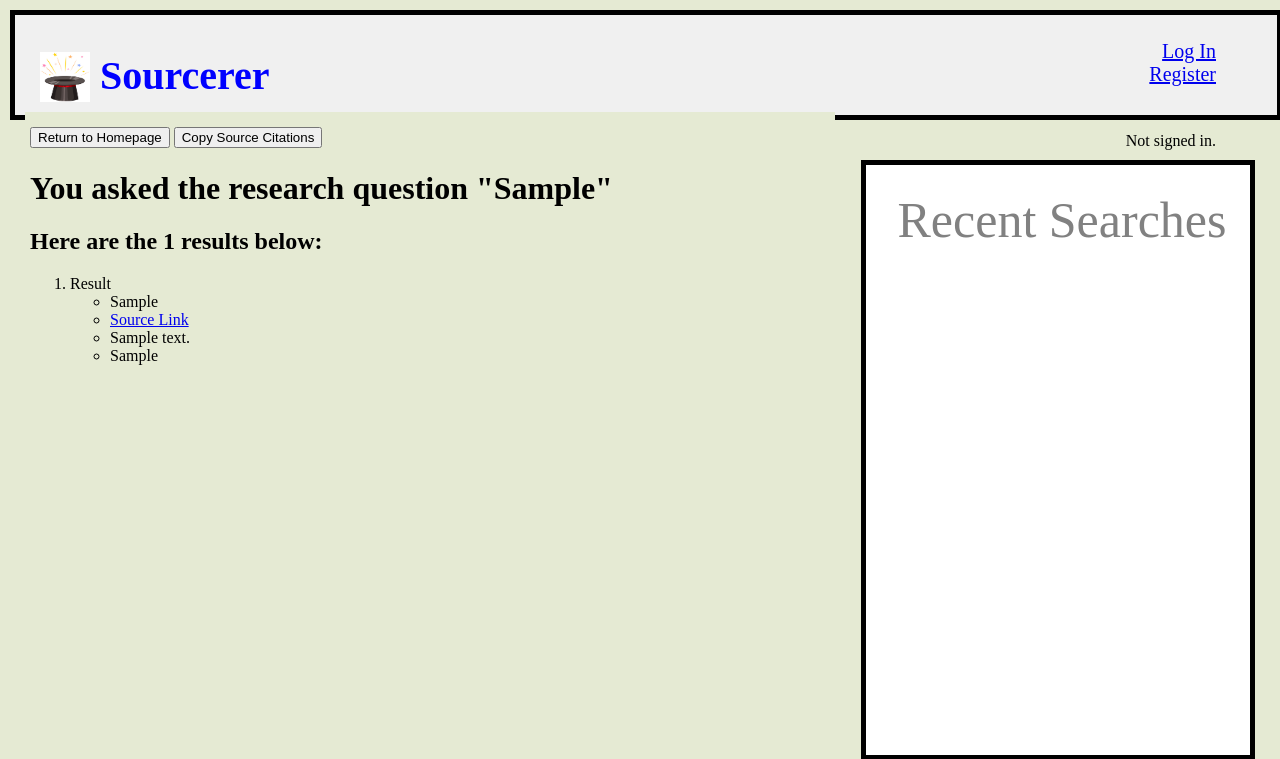
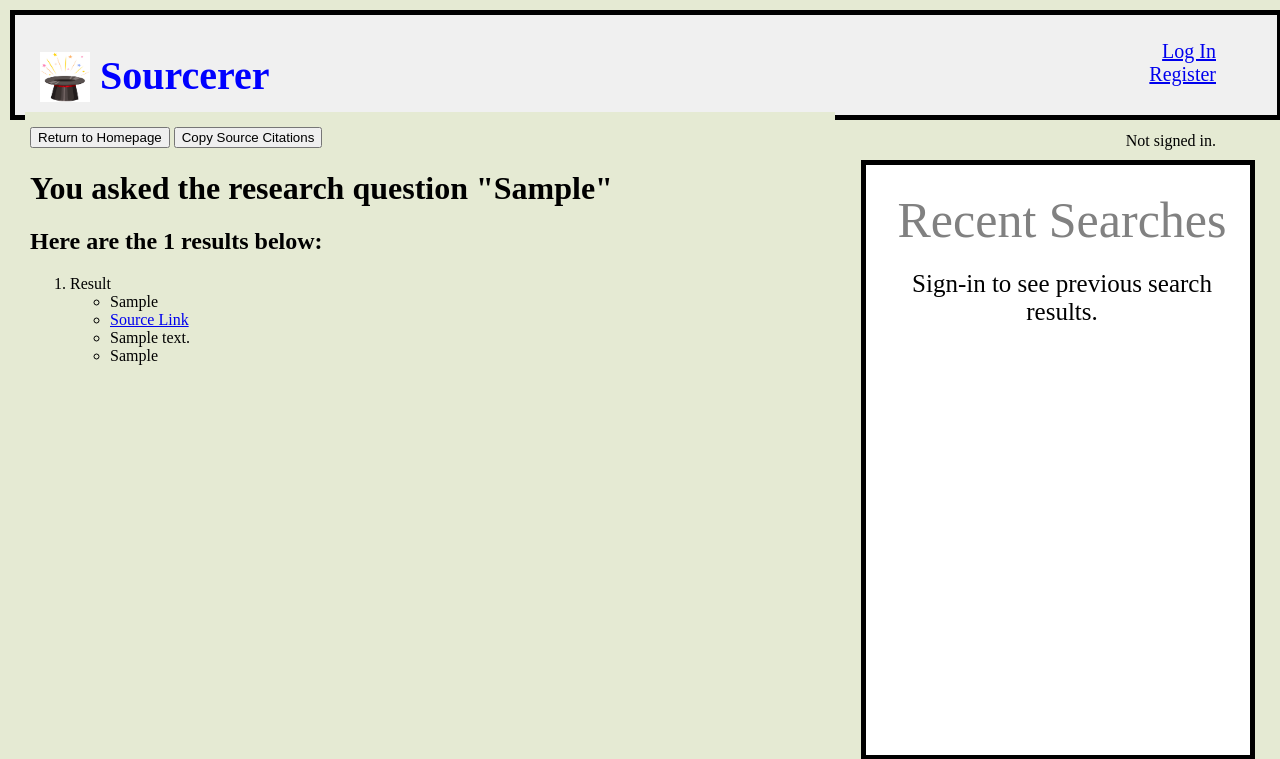
Before and after one commit to DurjaMan27/sourcerer, a Django app: page /results/1 in a window 1280 px wide. Shown: the top 759 px of the page. Run offline with Django 4.2, Linux system fonts and the light colour scheme; tables that the repository leaves empty hold one stand-in row (values such as "Sample post").

Commit message:
Adding sidebar access to results as well

```diff
--- a/sourcerer/sourcing/templates/sourcing/results.html
+++ b/sourcerer/sourcing/templates/sourcing/results.html
@@ -26,3 +26,19 @@
         {% endfor %}
     </ol>
 {% endblock %}
+
+{% block sidebar %}
+    {% if user.is_authenticated %}
+        {% for search in sidebarSearch %}
+            <a href="{% url 'goToSearch' search.searchID %}">
+                <div class="recentSearch">
+                    <h1>{{ search.topic }}</h1>
+                    <h3>{{ search.citationFormat }}</h3>
+                    <h4>{{ search.searchDate }}</h4>
+                </div>
+            </a>
+        {% endfor %}
+    {% else %}
+        <a style="text-align: center; padding-top: 15px; font-size: 25px; color: black;">Sign-in to see previous search results.</a>
+    {% endif %}
+{% endblock %}
```
